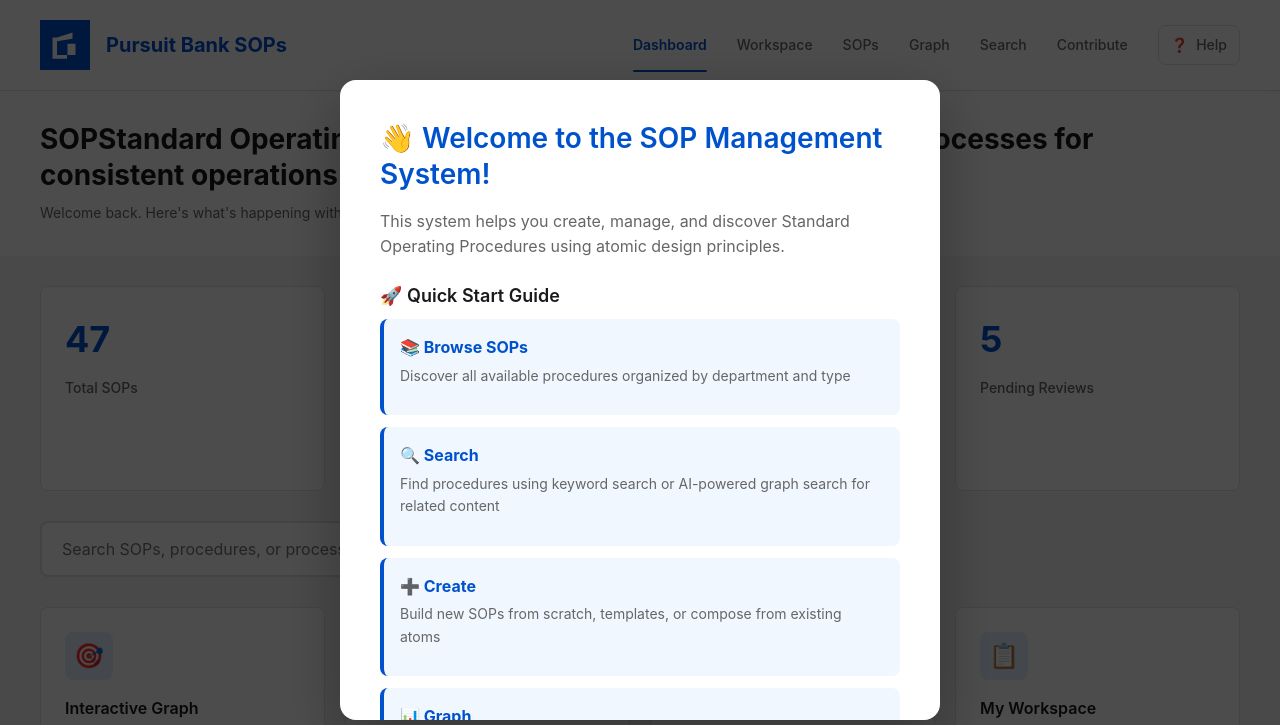
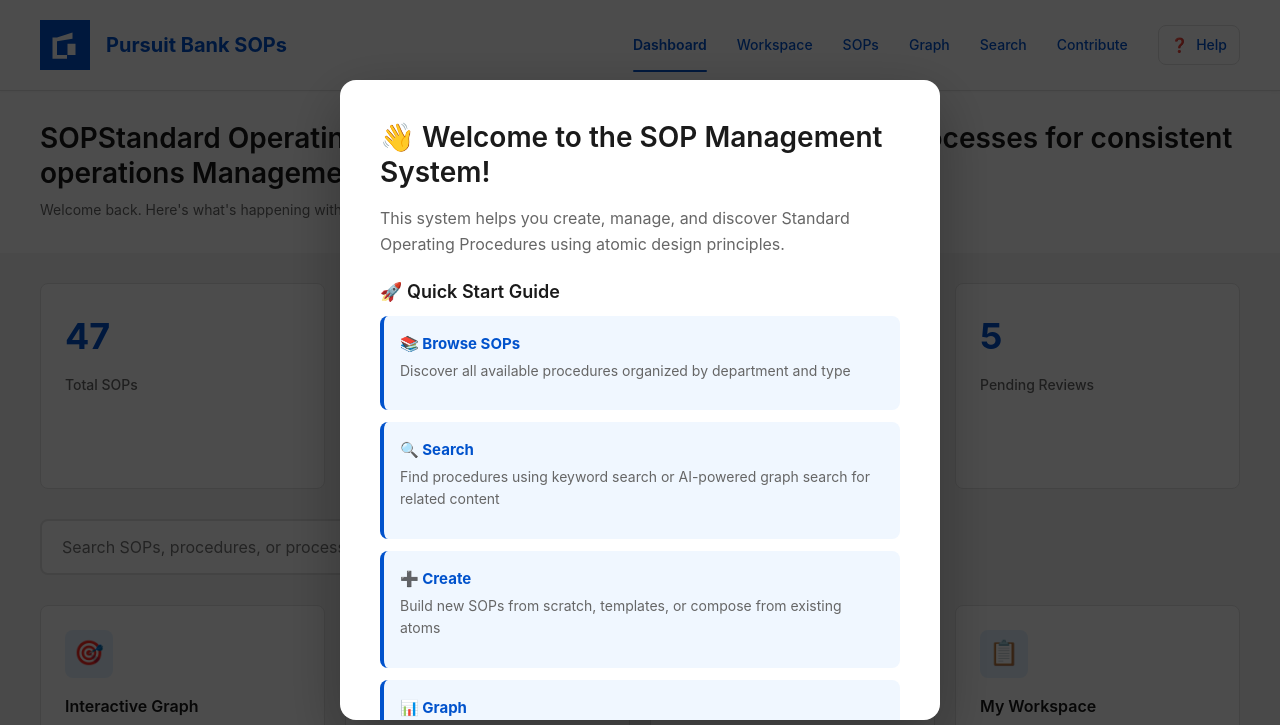
Before and after one commit to Chunkys0up7/SOPDemo, a website: page public/index.html in a window 1280 px wide. Shown: the top 725 px of the page. Drawn offline with Linux system fonts and the light colour scheme.

Commit message:
style(ui): enforce global font and color tokens to normalize UI

```diff
--- a/public/assets/css/common.css
+++ b/public/assets/css/common.css
@@ -15,12 +15,49 @@
 }
 
 body {
-    font-family: 'Inter', -apple-system, BlinkMacSystemFont, 'Segoe UI', Roboto, Oxygen, Ubuntu, sans-serif;
-    background: #f5f5f5;
-    color: #1a1a1a;
+    font-family: var(--ui-font-stack);
+    font-size: var(--ui-font-size-base);
+    background: var(--color-background);
+    color: var(--color-text-primary);
     line-height: 1.6;
     min-height: 100vh;
 }
+
+/* ============================================================================
+   ENFORCED OVERRIDES (use sparingly) - ensures pages using page-specific
+   styles or inline fonts still render with the design system.
+   These rules use !important to override local page styles where necessary.
+   ============================================================================ */
+
+html, body, #app, .container, .page {
+    font-family: var(--ui-font-stack) !important;
+    color: var(--color-text-primary) !important;
+    background: var(--color-background) !important;
+}
+
+/* Normalize headings across pages */
+h1, h2, h3, h4, h5, h6 {
+    color: var(--color-text-primary) !important;
+    font-weight: 600 !important;
+    line-height: 1.25 !important;
+}
+
+/* Ensure links use primary color unless explicitly styled */
+a, a:visited {
+    color: var(--color-primary) !important;
+}
+
+/* Buttons: ensure brand primary is consistent */
+.btn, button, input[type="button"], input[type="submit"] {
+    font-family: var(--ui-font-stack) !important;
+}
+
+/* Images/logos should not be stretched by local rules */
+.logo, img.logo, .branding img {
+    max-height: 56px !important;
+    height: auto !important;
+}
+
 
 /* ============================================================================
    CSS VARIABLES (DESIGN TOKENS)
@@ -95,7 +132,11 @@ body {
     --z-sticky: 200;
     --z-modal: 1000;
     --z-tooltip: 2000;
+    /* UI Defaults (enforced) */
+    --ui-font-stack: 'Inter', -apple-system, BlinkMacSystemFont, 'Segoe UI', Roboto, Oxygen, Ubuntu, sans-serif;
+    --ui-font-size-base: 15px;
 }
+
 
 /* ============================================================================
    TYPOGRAPHY
```
